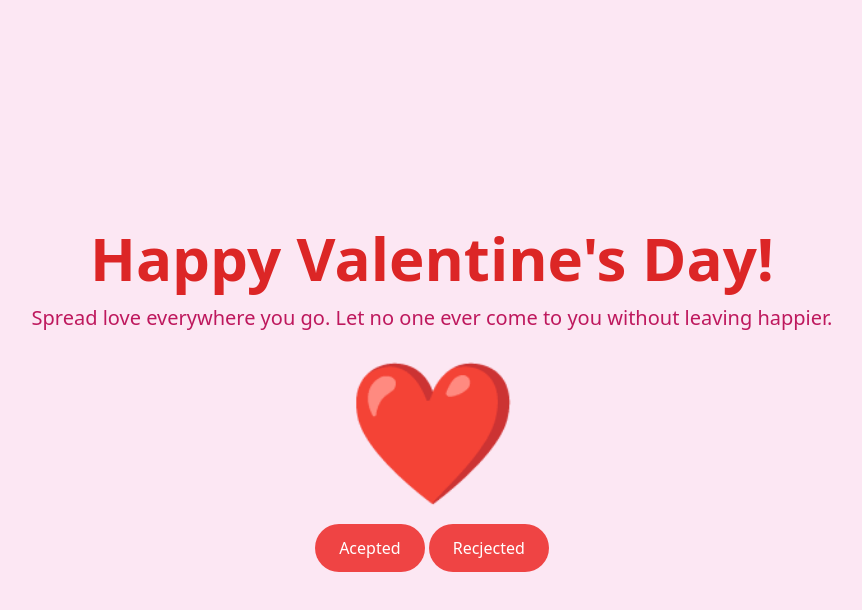
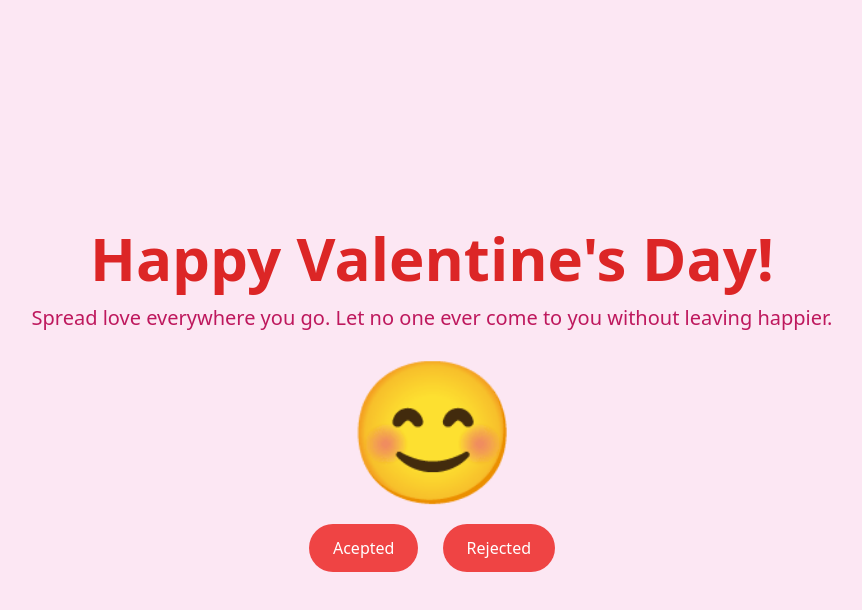
Before and after one commit to MRLIGHT02/Velentine-Day-Animation, a plain HTML site: page index.html in a window 1280 px wide. Both pictures are taken after a click on the button "Acepted". Shown: the whole page, without its empty margins (208-1070 px from the left). Drawn offline with nearby package versions, Linux system fonts and the light colour scheme.

Commit message:
Update index.html

```diff
--- a/index.html
+++ b/index.html
@@ -1,6 +1,5 @@
 <!DOCTYPE html>
 <html lang="en">
-
 <head>
     <meta charset="UTF-8">
     <meta name="viewport" content="width=device-width, initial-scale=1.0">
@@ -10,35 +9,34 @@
         .heart {
             animation: beat 1.5s infinite;
         }
-
         @keyframes beat {
-
-            0%,
-            100% {
-                transform: scale(1);
-            }
-
-            50% {
-                transform: scale(1.1);
-            }
-             button{
+            0%, 100% { transform: scale(1); }
+            50% { transform: scale(1.1); }
+        }
+        button{
             margin: 0 10px;
         }
+        .Recjected{
+            transition: 3.5s;
+        }
+        .Recjected:hover{
+            background-color:black ;
+        }
+        .Recjected:hover .heart{
+            display: none;
         }
     </style>
 </head>
-
 <body class="bg-pink-100 flex flex-col items-center justify-center min-h-screen p-4">
     <div class="text-center">
         <h1 class="text-6xl font-bold text-red-600 mb-4">Happy Valentine's Day!</h1>
-        <p class="text-xl text-pink-700 mb-8">Spread love everywhere you go. Let no one ever come to you without leaving
-            happier.</p>
-        <div class="heart text-red-600 text-9xl mb-8">❤️</div>
-        <button class="bg-red-500 text-white px-6 py-3 rounded-full hover:bg-red-600 transition duration-300">
+        <p class="text-xl text-pink-700 mb-8">Spread love everywhere you go. Let no one ever come to you without leaving happier.</p>
+        <div id="heart" class="heart text-red-600 text-9xl mb-8">❤️</div>
+        <button class="bg-red-500 text-white px-6 py-3 rounded-full hover:bg-red-600 transition duration-300" id="acceptedButton">
             Acepted
         </button>
-        <button class="bg-red-500 text-white px-6 py-3 rounded-full hover:bg-red-600 transition duration-300">
-            Recjected
+        <button id="rejectedButton" class="bg-red-500 text-white px-6 py-3 rounded-full hover:bg-red-600 transition duration-300 Recjected">
+            Rejected
         </button>
     </div>
 
@@ -49,6 +47,14 @@
     <!--        Your browser does not support the video tag.-->
     <!--    </video>-->
     </div>
+
+    <script>
+        document.getElementById('rejectedButton').addEventListener('click', function() {
+            document.getElementById('heart').textContent = '😢';
+        });
+        document.getElementById('acceptedButton').addEventListener('click', function() {
+            document.getElementById('heart').textContent = '😊';
+        });
+    </script>
 </body>
-
 </html>
```
